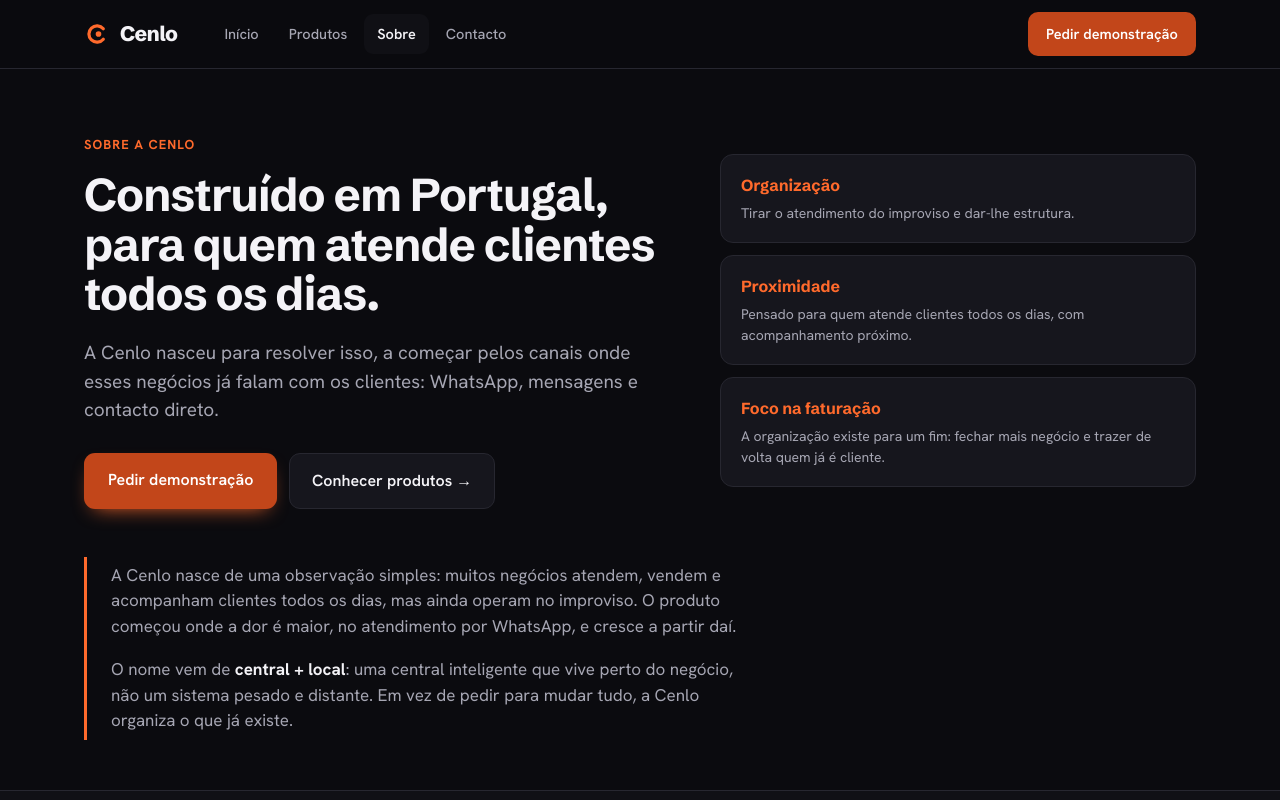
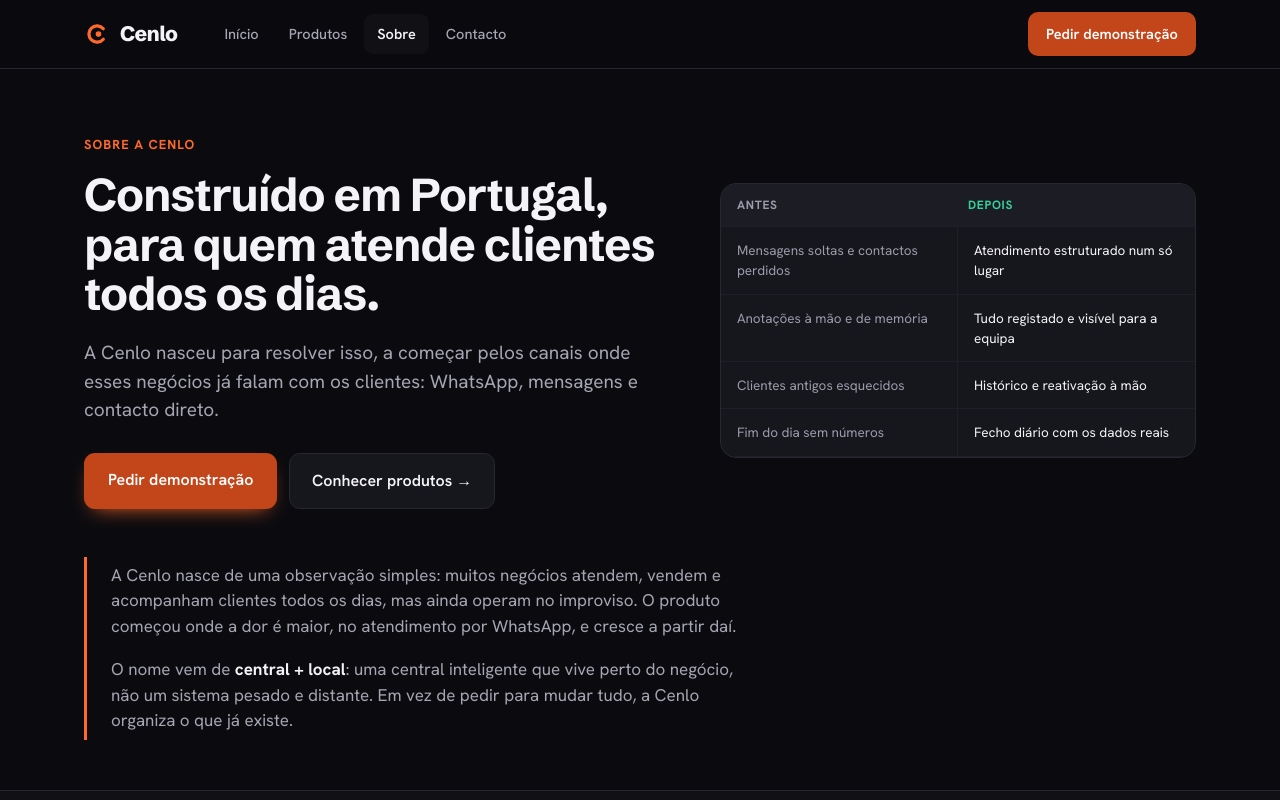
Before and after one commit to pedrocvm/cenlo-website, a Next.js app: page /sobre in a window 1280 px wide. Shown: the top 800 px of the page. Built offline with nearby package versions, Linux system fonts and the light colour scheme.

Commit message:
uiux update

```diff
--- a/app/sobre/page.tsx
+++ b/app/sobre/page.tsx
@@ -33,11 +33,15 @@
               <Link href="/produtos" className="cta-primary" style={{ background: 'var(--surface)', color: 'var(--ink)', border: '1px solid var(--line)', padding: '15px 22px', borderRadius: 11, fontWeight: 600, fontSize: 16 }}>Conhecer produtos →</Link>
             </div>
           </div>
-          <div style={{ display: 'flex', flexDirection: 'column', gap: 12 }}>
-            {values.map(v => (
-              <div key={v.t} style={{ background: 'var(--surface)', border: '1px solid var(--line)', borderRadius: 13, padding: '18px 20px' }}>
-                <div style={{ fontFamily: 'var(--font-schibsted)', fontWeight: 700, fontSize: 16, color: 'var(--terra)' }}>{v.t}</div>
-                <p style={{ fontSize: 14, color: 'var(--ink2)', marginTop: 6 }}>{v.d}</p>
+          <div style={{ background: 'var(--surface)', border: '1px solid var(--line)', borderRadius: 16, overflow: 'hidden' }}>
+            <div style={{ padding: '12px 16px', borderBottom: '1px solid var(--line2)', background: 'var(--surface2)', display: 'flex', gap: 20 }}>
+              <span style={{ fontSize: 12, fontWeight: 700, color: 'var(--muted)', textTransform: 'uppercase', letterSpacing: '.06em', flex: 1 }}>Antes</span>
+              <span style={{ fontSize: 12, fontWeight: 700, color: 'var(--olive)', textTransform: 'uppercase', letterSpacing: '.06em', flex: 1 }}>Depois</span>
+            </div>
+            {beforeAfter.map(r => (
+              <div key={r.before} style={{ display: 'grid', gridTemplateColumns: '1fr 1fr', borderBottom: '1px solid var(--line2)' }}>
+                <div style={{ padding: '13px 16px', fontSize: 13.5, color: 'var(--muted)', borderRight: '1px solid var(--line2)' }}>{r.before}</div>
+                <div style={{ padding: '13px 16px', fontSize: 13.5, color: 'var(--ink)' }}>{r.after}</div>
               </div>
             ))}
           </div>
```
